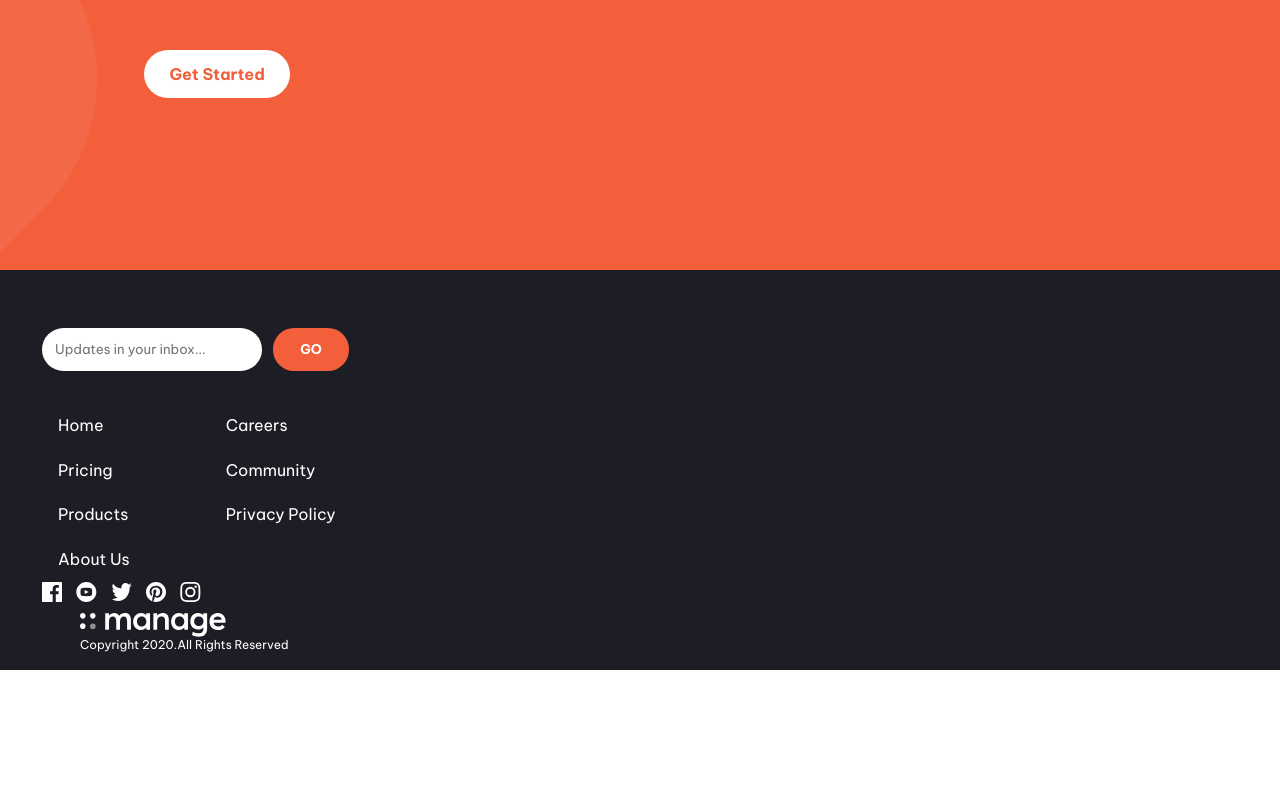
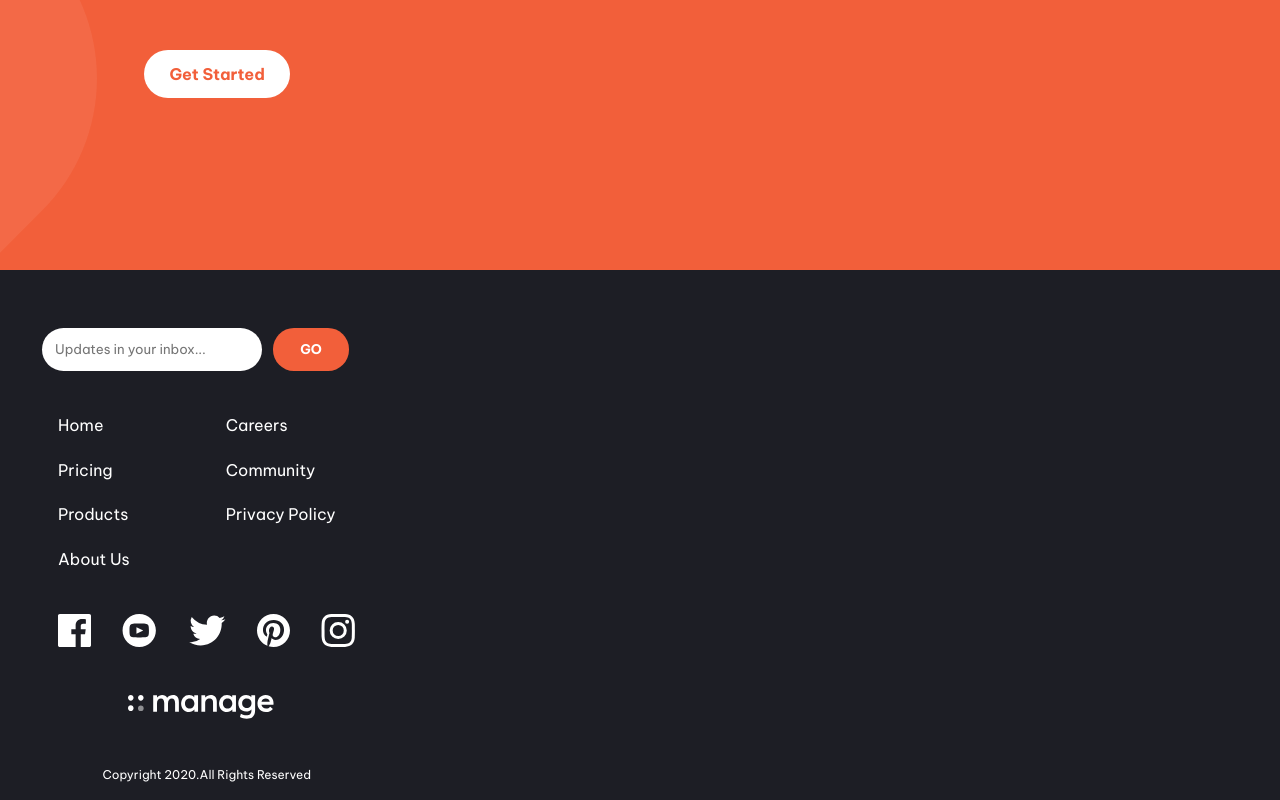
Before and after one commit to IderaNimah/Manage-Landing-Page, a React (Vite) app: page / in a window 1280 px wide. Shown: the part 2032-2832 px from the top of the page. Before the commit the page ends 2702 px from the top, so only its background shows below. Built offline with nearby package versions, Linux system fonts and the light colour scheme.

Commit message:
footer construction

```diff
--- a/src/Components/PageFive/PageFive.css
+++ b/src/Components/PageFive/PageFive.css
@@ -1,7 +1,7 @@
 .pagefive {
   background-color: var(--VeryDarkBlue);
   width: 100%;
-  height: 400px;
+  height: 530px;
   padding: 10px;
 }
 .sub-five{
@@ -52,7 +52,10 @@ ul li{
 
 .footer-icon{
     display: flex;
-    gap: 14px;
+        gap: 31px;
+        height: 33px;
+        margin-top: 2rem;
+        margin-left: 1rem;
 }
 .footer-logo{
     margin: 11px 38px;
@@ -60,9 +63,12 @@ ul li{
 .footer-logo p{
     font-size: 12px;
     color: white;
-    width: 230px;
+    width: 218px;
+    margin-left: 1.4rem;
 }
 /* PageFive.css */
 .white-logo {
     filter: brightness(0) invert(1);
+    margin: 3rem 3rem;
+
   }
```
